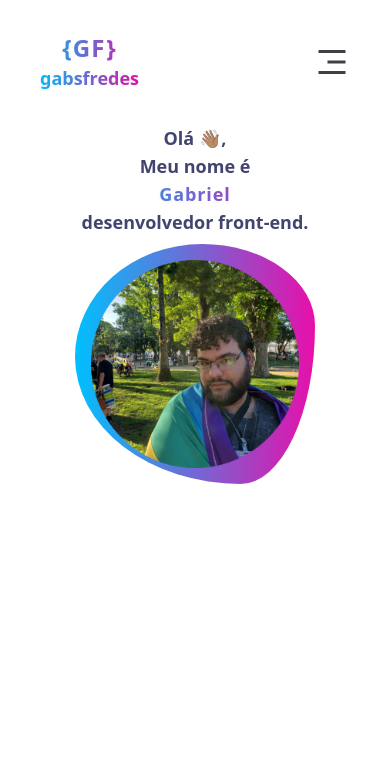
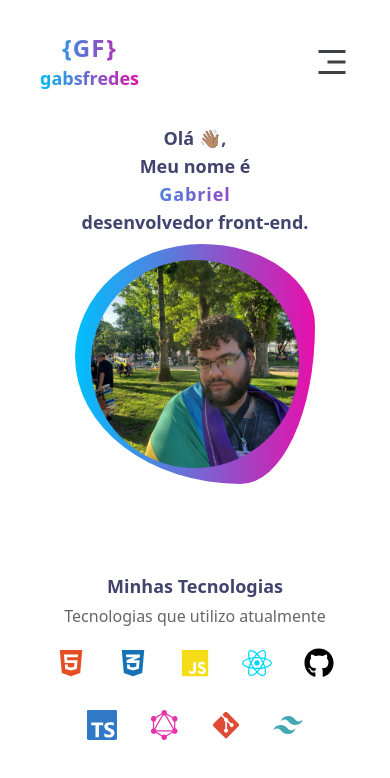
Before and after one commit to gabsfredes/GabsFredes-WebSite, a React (Create React App) app in the folder gabsfredes/: page / in a window 390 px wide. Shown: the top 778 px of the page. Built offline with nearby package versions, Linux system fonts and the light colour scheme; the HTML template or start-up script is replaced by a standard one.

Commit message:
feat: stacks
section responsive and finalized

```diff
--- a/gabsfredes/package.json
+++ b/gabsfredes/package.json
@@ -3,6 +3,7 @@
   "version": "0.1.0",
   "private": true,
   "dependencies": {
+    "@material-tailwind/html": "^2.1.2",
     "@testing-library/jest-dom": "^5.17.0",
     "@testing-library/react": "^13.4.0",
     "@testing-library/user-event": "^13.5.0",
@@ -10,6 +11,7 @@
     "@types/node": "^16.18.68",
     "@types/react": "^18.2.45",
     "@types/react-dom": "^18.2.18",
+    "flowbite": "^2.2.1",
     "react": "^18.2.0",
     "react-dom": "^18.2.0",
     "react-icons": "^4.12.0",
--- a/gabsfredes/src/App.tsx
+++ b/gabsfredes/src/App.tsx
@@ -1,12 +1,14 @@
 import React from "react";
 import NavBar from "./components/NavBar";
 import Header from "./sections/Header";
+import Stacks from "./sections/Stacks";
 
 function App() {
   return (
     <>
       <NavBar />
       <Header />
+      <Stacks />
     </>
   );
 }
--- /dev/null
+++ b/gabsfredes/src/sections/Stacks/index.tsx
@@ -0,0 +1,37 @@
+import React from "react";
+import {
+  FaHtml5,
+  FaCss3Alt,
+  FaReact,
+  FaGithub,
+  FaGitAlt,
+} from "react-icons/fa";
+import { IoLogoJavascript } from "react-icons/io5";
+import { SiTypescript, SiTailwindcss } from "react-icons/si";
+import { GrGraphQl } from "react-icons/gr";
+
+const Stacks: React.FC = () => {
+  return (
+    <div
+      id="stacks"
+      className="w-full flex flex-col box-border justify-between items-center my-10 gap-1 py-12 px-10 md:gap-3 md:px-12 lg:my-24 lg:gap-10"
+    >
+      <p className="text-header font-bold text-lg md:text-2xl lg:text-5xl">Minhas Tecnologias</p>
+      <p className="text-nav text-base md:text-xl lg:text-3xl">Tecnologias que utilizo atualmente</p>
+      <div className="flex box-border items-center justify-center flex-wrap gap-8 text-3xl px-4 my-4 md:gap-12 md:text-5xl md:px-8 md:my-8 lg:gap-24 lg:px-12 lg:my-12 lg:text-8xl">
+        <FaHtml5 className="text-html5" />
+        <FaCss3Alt className="text-css3" />
+        <IoLogoJavascript className="text-js" />
+        <FaReact className="text-react" />
+        <FaGithub className="text-black" />
+        <SiTypescript className="text-ts" />
+        <GrGraphQl className="text-graphql" />
+        <FaGitAlt className="text-git" />
+        <SiTailwindcss className="text-tail" />
+
+      </div>
+    </div>
+  );
+};
+
+export default Stacks;
--- a/gabsfredes/tailwind.config.js
+++ b/gabsfredes/tailwind.config.js
@@ -1,12 +1,21 @@
 /** @type {import('tailwindcss').Config} */
 
 module.exports = {
-  content: ["./src/**/*.{html,js,tsx}"],
+  content: ["./src/**/*.{html,js,tsx}", "./node_modules/flowbite/**/*.js"],
   theme: {
     extend: {
       colors: {
         nav: "#666666",
         header: "#42446E",
+        html5: "#E44F26",
+        css3: "#1572B6",
+        js: "#F5DE19",
+        react: "#00D8FF",
+        vscode: "#0065A9",
+        ts: "#3178c6",
+        graphql: "#e535ab",
+        git: "#DE4C36",
+        tail: "#44A8B3",
       },
     },
   },
```
Also changed, not shown: 1 other file (tests, documents, lock files or other folders).
